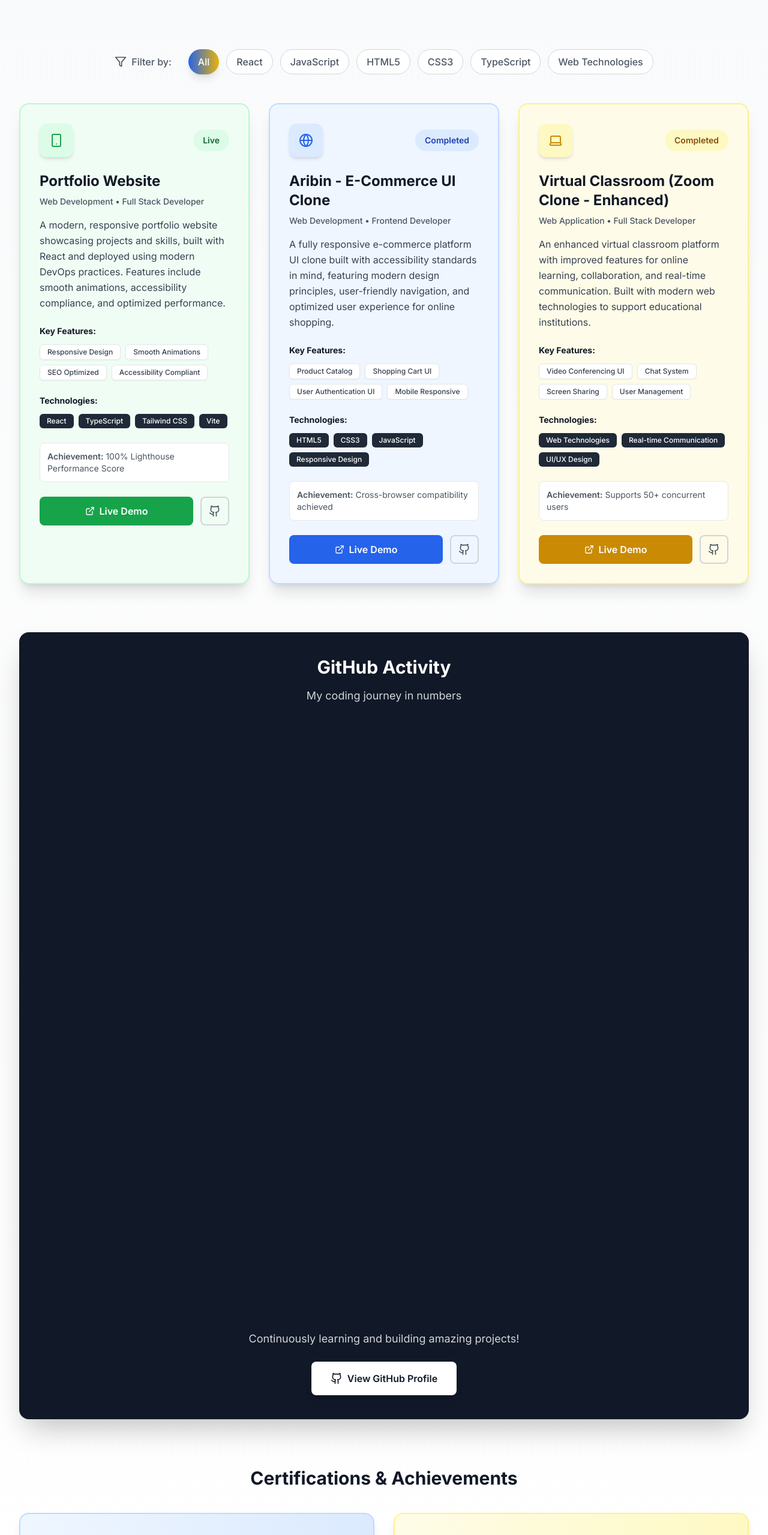
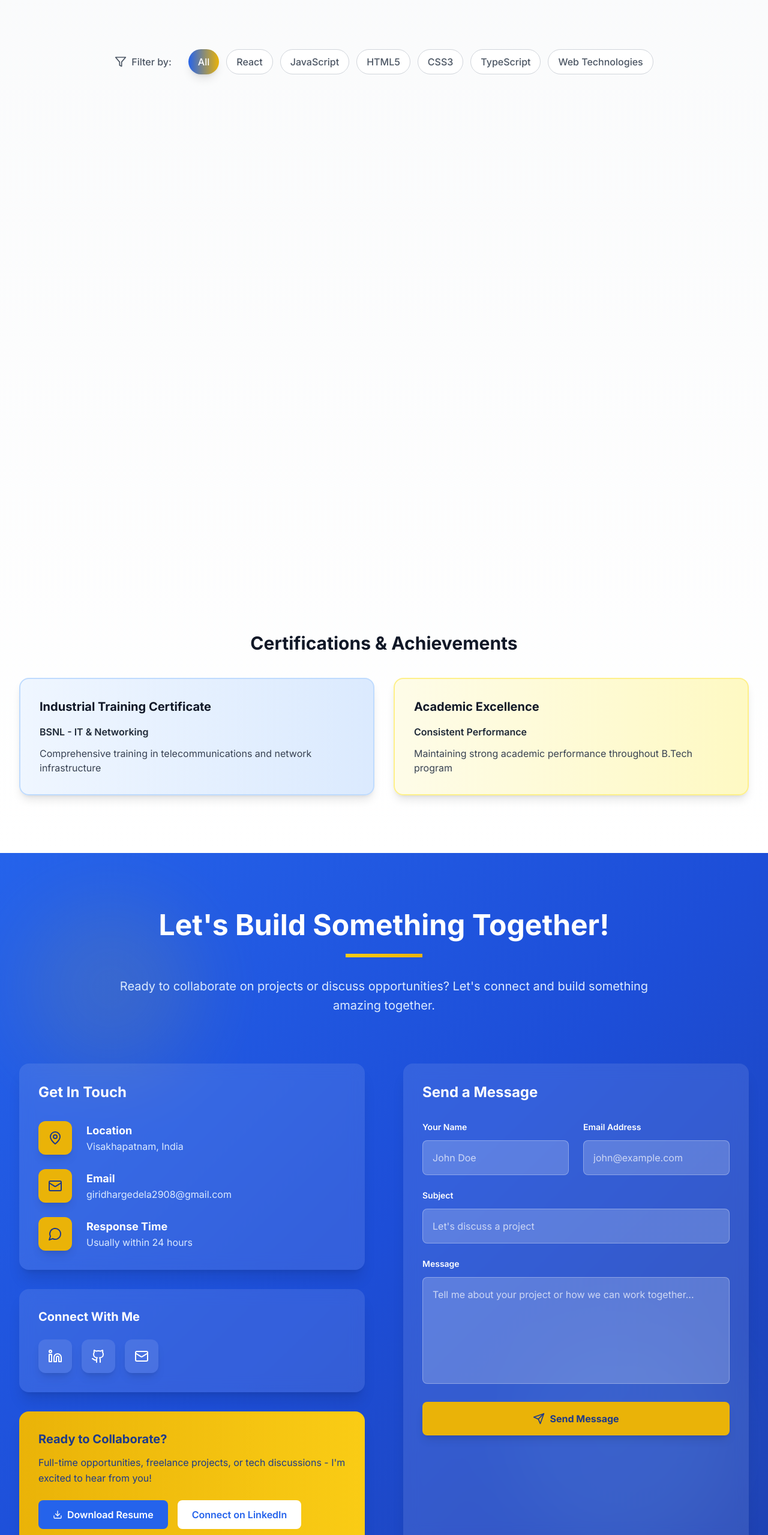
Before and after one commit to Giridhar-Gedela/Personal_Portfolio, a React (Vite) app: page / in a window 1280 px wide. Shown: the part 5931-8490 px from the top of the page at 60% size. Built offline with nearby package versions, Linux system fonts and the light colour scheme.

Commit message:
Remove GitHub Section and Optimize Project Filter

```diff
--- a/src/components/Projects.tsx
+++ b/src/components/Projects.tsx
@@ -54,9 +54,15 @@ const Projects = () => {
 
   const filters = ['All', 'React', 'JavaScript', 'HTML5', 'CSS3', 'TypeScript', 'Web Technologies'];
 
-  const filteredProjects = selectedFilter === 'All'
-    ? projects
-    : projects.filter(project => project.technologies.includes(selectedFilter));
+  // Optimized filtering with useMemo for better performance
+  const filteredProjects = React.useMemo(() => {
+    if (selectedFilter === 'All') return projects;
+    return projects.filter(project =>
+      project.technologies.some(tech =>
+        tech.toLowerCase().includes(selectedFilter.toLowerCase())
+      )
+    );
+  }, [selectedFilter]);
 
   const getColorClasses = (color: string) => {
     const colors = {
@@ -110,7 +116,7 @@ const Projects = () => {
             <button
               key={filter}
               onClick={() => setSelectedFilter(filter)}
-              className={`px-4 py-2 rounded-full font-medium transition-all duration-300 ${
+              className={`px-4 py-2 rounded-full font-medium transition-all duration-200 transform hover:scale-105 ${
                 selectedFilter === filter
                   ? 'bg-gradient-to-r from-blue-600 to-yellow-500 text-white shadow-lg'
                   : 'bg-white dark:bg-gray-800 text-gray-600 dark:text-gray-300 border border-gray-300 dark:border-gray-600 hover:border-blue-400 hover:text-blue-600 dark:hover:border-blue-400 dark:hover:text-blue-400'
@@ -121,14 +127,15 @@ const Projects = () => {
           ))}
         </div>
 
-        <div className="grid md:grid-cols-2 lg:grid-cols-3 gap-8">
+        <div className="grid md:grid-cols-2 lg:grid-cols-3 gap-8 transition-all duration-300">
           {filteredProjects.map((project, index) => {
             const colorClasses = getColorClasses(project.color);
 
             return (
               <div
                 key={index}
-                className={`${colorClasses.bg} ${colorClasses.border} border-2 rounded-2xl p-8 shadow-xl hover:shadow-2xl transition-all duration-300 transform hover:-translate-y-3 fade-in`}
+                className={`${colorClasses.bg} ${colorClasses.border} border-2 rounded-2xl p-8 shadow-xl hover:shadow-2xl transition-all duration-300 transform hover:-translate-y-2 opacity-0 animate-fade-in`}
+                style={{ animationDelay: `${index * 100}ms` }}
               >
                 {/* Project Header */}
                 <div className="flex items-center justify-between mb-6">
@@ -210,52 +217,6 @@ const Projects = () => {
           })}
         </div>
 
-        {/* GitHub Stats Section */}
-        <div className="mt-20 fade-in">
-          <div className="bg-gray-900 dark:bg-gray-800 text-white rounded-2xl p-10 shadow-2xl">
-            <div className="text-center mb-10">
-              <h3 className="text-3xl font-bold mb-4">GitHub Activity</h3>
-              <p className="text-gray-300 text-lg">My coding journey in numbers</p>
-            </div>
-
-            {/* Live GitHub Stats */}
-            <div className="flex flex-col items-center space-y-8">
-              <img
-                src="https://github-readme-stats.vercel.app/api?username=GIRIDHAR-GEDELA&show_icons=true&theme=radical&hide_border=true&bg_color=1a1b27&title_color=f7df1e&icon_color=f7df1e&text_color=ffffff"
-                alt="Giridhar's GitHub Stats"
-                className="rounded-lg shadow-lg max-w-full h-auto"
-                loading="lazy"
-              />
-
-              <img
-                src="https://github-readme-streak-stats.herokuapp.com/?user=GIRIDHAR-GEDELA&theme=radical&hide_border=true&background=1a1b27&stroke=f7df1e&ring=f7df1e&fire=f7df1e&currStreakLabel=ffffff"
-                alt="Giridhar's GitHub Streak"
-                className="rounded-lg shadow-lg max-w-full h-auto"
-                loading="lazy"
-              />
-
-              <img
-                src="https://github-readme-stats.vercel.app/api/top-langs/?username=GIRIDHAR-GEDELA&layout=compact&theme=radical&hide_border=true&bg_color=1a1b27&title_color=f7df1e&text_color=ffffff"
-                alt="Giridhar's Top Languages"
-                className="rounded-lg shadow-lg max-w-full h-auto"
-                loading="lazy"
-              />
-            </div>
-
-            <div className="mt-10 text-center">
-              <p className="text-gray-300 mb-6 text-lg">Continuously learning and building amazing projects!</p>
-              <a
-                href="https://github.com/GIRIDHAR-GEDELA"
-                target="_blank"
-                rel="noopener noreferrer"
-                className="inline-flex items-center bg-white text-gray-900 font-semibold px-8 py-4 rounded-lg hover:bg-gray-100 transition-all duration-300 transform hover:scale-105 shadow-lg"
-              >
-                <Github className="w-5 h-5 mr-2" />
-                View GitHub Profile
-              </a>
-            </div>
-          </div>
-        </div>
 
         {/* Certifications & Achievements */}
         <div className="mt-20 fade-in">
--- a/src/index.css
+++ b/src/index.css
@@ -203,6 +203,22 @@ button, a {
   animation: pulse 3s ease-in-out infinite;
 }
 
+/* Optimized fade-in animation for project cards */
+@keyframes fadeInUp {
+  from {
+    opacity: 0;
+    transform: translateY(30px);
+  }
+  to {
+    opacity: 1;
+    transform: translateY(0);
+  }
+}
+
+.animate-fade-in {
+  animation: fadeInUp 0.6s ease-out forwards;
+}
+
 /* Custom gradient text */
 .gradient-text {
   background: linear-gradient(135deg, #667eea 0%, #764ba2 100%);
```
